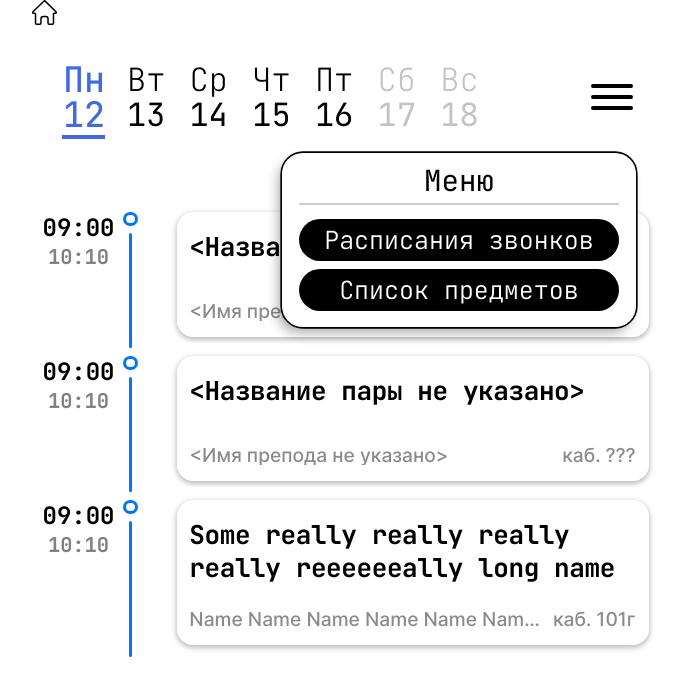
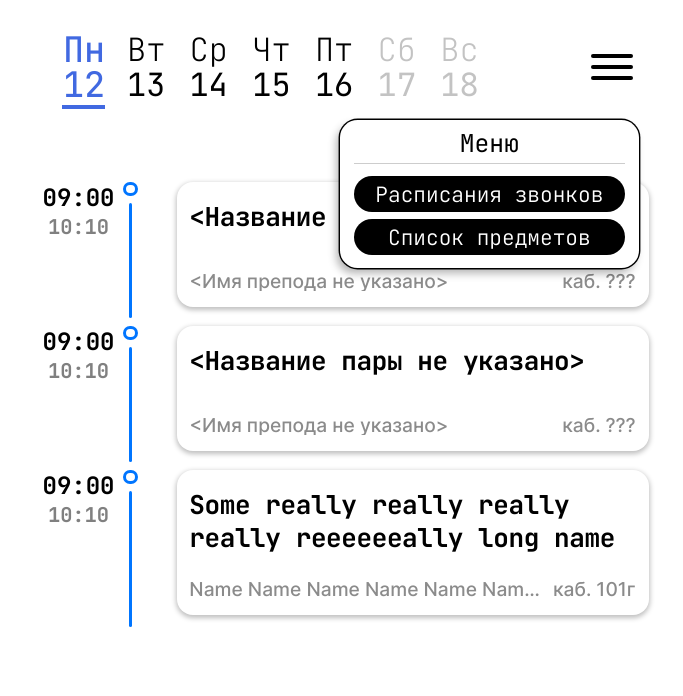
Before and after one commit to stinger222/edu-schedule-constructor, a React (Create React App) app: page / in a window 1280 px wide. Both pictures are taken after a click on the element 907 px from the left and 97 px from the top of the page. Shown: the top 696 px of the page, without its empty margins (296-979 px from the left). Built offline with nearby package versions, Linux system fonts and the light colour scheme.

Commit message:
Add some routing

```diff
--- a/src/App.tsx
+++ b/src/App.tsx
@@ -1,63 +1,18 @@
-import { observer } from "mobx-react"
-import { useContext } from "react"
-import { StoreContext } from "."
-
-import Container from "./components/ordinary/Container/Container"
-import Icon from "./components/ordinary/Icon/Icon"
-import LessonCard from "./components/ordinary/LessonCard/LessonCard"
-import ProgressBar from "./components/ordinary/ProgressBar/ProgressBar"
-import Dropdown from "./components/smart/Dropdown/Dropdown"
-import Header from "./components/smart/Header/Header"
+import { HashRouter, Route, Routes } from "react-router-dom";
+import Lessons from "./pages/Lessons";
+import Main from "./pages/Main";
+import Rings from "./pages/Rings";
 
 function App() {
-	const { uiStore } = useContext(StoreContext)
-
   return (
-    <Container>
-			<Icon name="Home"/>
-			<Header>
-				<Header.NavBar/>
-				<Header.BurgerButton onClick={() => {
-					uiStore.toggleDropdown()
-				}}/>
-				{uiStore.isDropdownOpen && <Dropdown/>}
-			</Header>
-
-			<div className="schedule_row">
-				<ProgressBar
-					startTime="8:30"
-					endTime="9:50"
-				/>
-				<LessonCard
-					teacher=" "
-					cabinet=" "
-					title=" "
-				/>
-			</div>
-			<div className="schedule_row">
-				<ProgressBar
-					startTime="8:30"
-					endTime="9:50"
-				/>
-				<LessonCard
-					teacher=" "
-					cabinet=" "
-					title=" "
-				/>
-			</div>
-			<div className="schedule_row">
-				<ProgressBar
-					startTime="8:30"
-					endTime="9:50"
-				/>
-				<LessonCard
-					teacher="Name Name Name Name Name Name e Name"
-					cabinet="101г"
-					title="Some really really really really reeeeeeally long name"
-				/>
-			</div>
-    </Container>
+    <HashRouter>
+      <Routes>
+        <Route path="/" element={<Main />}/>
+        <Route path="/lessons" element={<Lessons />}/>
+        <Route path="/rings" element={<Rings />}/>
+      </Routes>
+    </HashRouter>
   )
 }
 
-export default observer(App);
+export default App;
--- a/src/components/smart/Dropdown/Dropdown.styled.ts
+++ b/src/components/smart/Dropdown/Dropdown.styled.ts
@@ -1,11 +1,12 @@
 import styled from "styled-components";
 
 export const StyledDropdown = styled.div`
-	--dropdown-font-size: 1.3;
+	--dropdown-font-size: 1.1;
 	--dropdown-margin-top: 1em;
 
 	font-size: calc(1em * var(--dropdown-font-size));
   font-family: 'JetBrains Mono';
+  user-select: none;
 
   display: flex;
   flex-direction: column;
@@ -39,11 +40,14 @@ export const StyledDropdown = styled.div`
   }
 
   & button {
+    margin-bottom: 0.3em;
     width: 100%;
-    margin-bottom: 0.3em;
-
     font-family: inherit;
     font-size: 1.2em;
     font-weight: 300;
   }
+
+  & *:has(button) {
+    width: 100%;
+  }
 `
--- a/src/components/smart/Dropdown/Dropdown.tsx
+++ b/src/components/smart/Dropdown/Dropdown.tsx
@@ -1,3 +1,5 @@
+import { Link } from "react-router-dom"
+import Icon from "../../ordinary/Icon/Icon"
 import Button from "../../ui/Button/Button"
 import { StyledDropdown } from "./Dropdown.styled"
 
@@ -10,8 +12,11 @@ const Dropdown: React.FC<IProps> = ({ }) => {
       <header>
         Меню
       </header>
-			<Button>Расписания звонков</Button>
-			<Button>Список предметов</Button>
+			<Link to="/rings">
+        <Button>Расписания звонков</Button>
+      </Link>
+
+			<Link to='lessons'><Button>Список предметов</Button></Link>
 		</StyledDropdown>
 	)
 }
```
